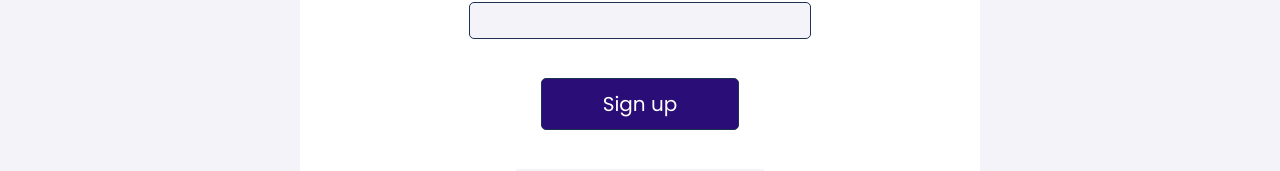
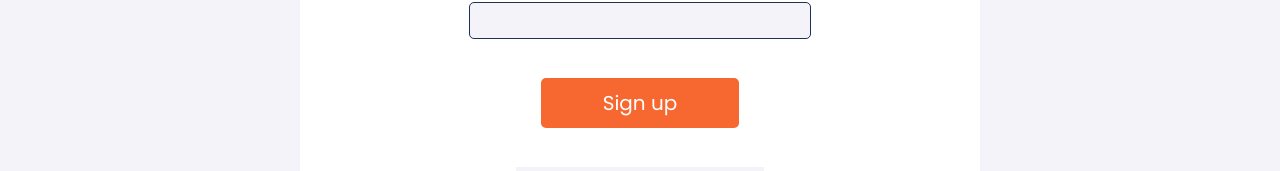
Before and after one commit to Mukundi-Mbugi/codey-client-side, a React (Create React App) app: page / in a window 1280 px wide. In both pictures the pointer is over the button "Sign up". Shown: the part 382-553 px from the top of the page. Built offline with nearby package versions, Linux system fonts and the light colour scheme; no server answers.

Commit message:
styling components

```diff
--- a/src/components/Login/Login.css
+++ b/src/components/Login/Login.css
@@ -56,8 +56,9 @@
   font-family: 'Poppins', sans-serif;
 }
 .login-form button:hover {
-  background-color: #2b0d77;
+  background-color: #f76830;
   color: white;
+  border: none;
 }
 .error_div {
   display: flex;
```
